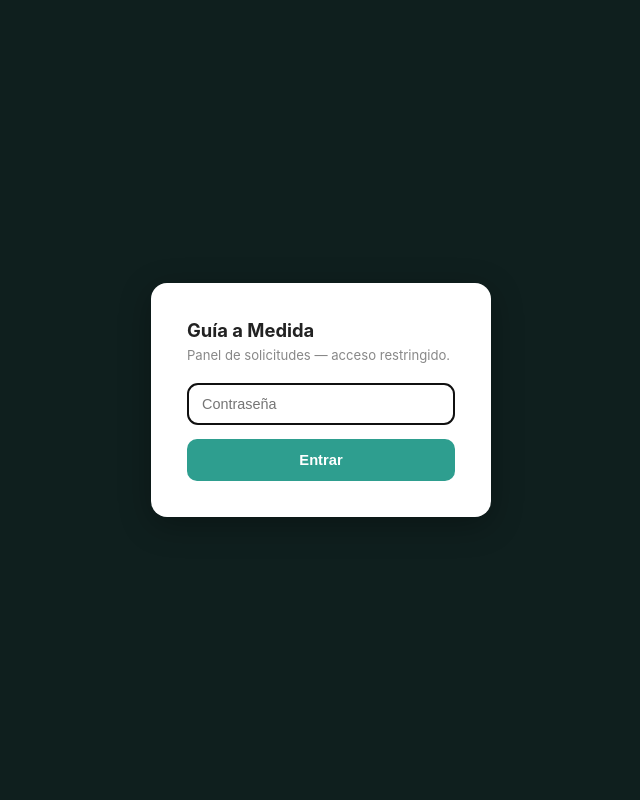
After one commit to luisespinarlp-alt/gangaviaje, a Flask app: page /guia-a-medida/admin/login in a window 1280 px wide. The commit adds this page. Shown: the whole page, without its empty margins (319-959 px from the left). Run offline with Flask 3, Linux system fonts and the light colour scheme; some libraries are stand-ins or nearby versions.

Commit message:
Add password login to Guía a Medida admin panel
The ?key= link worked but sat in browser history in plain sight.
Adds a proper login form (session-based) with its own password,
independent from CRON_SECRET. The ?key= link still works as a
shortcut for whoever already has it bookmarked.

Co-Authored-By: Claude Sonnet 5 <noreply@anthropic.com>

```diff
--- a/app.py
+++ b/app.py
@@ -5,7 +5,7 @@ GangaViaje — Web Flask de ofertas de viajes
 from datetime import datetime
 import re
 import time as _time
-from flask import Flask, render_template, abort, Response, request, jsonify
+from flask import Flask, render_template, abort, Response, request, jsonify, session, redirect, url_for
 
 import bot
 import config
@@ -376,10 +376,34 @@ def guia_a_medida_solicitar():
     return jsonify({"ok": True, "msg": "¡Recibido! Te enviaremos tu guía personalizada a este email en un plazo de 48 horas."})
 
 
+def _guide_admin_authed() -> bool:
+    if request.args.get("key") and config.CRON_SECRET and request.args.get("key") == config.CRON_SECRET:
+        return True
+    return session.get("guide_admin") is True
+
+
+@app.route("/guia-a-medida/admin/login", methods=["GET", "POST"])
+def guia_a_medida_admin_login():
+    error = None
+    if request.method == "POST":
+        password = request.form.get("password", "")
+        if config.GUIDE_ADMIN_PASSWORD and password == config.GUIDE_ADMIN_PASSWORD:
+            session["guide_admin"] = True
+            return redirect(url_for("guia_a_medida_admin"))
+        error = "Contraseña incorrecta"
+    return render_template("guia_a_medida_admin_login.html", error=error)
+
+
+@app.route("/guia-a-medida/admin/logout")
+def guia_a_medida_admin_logout():
+    session.pop("guide_admin", None)
+    return redirect(url_for("guia_a_medida_admin_login"))
+
+
 @app.route("/guia-a-medida/admin")
 def guia_a_medida_admin():
-    if not config.CRON_SECRET or request.args.get("key") != config.CRON_SECRET:
-        abort(404)
+    if not _guide_admin_authed():
+        return redirect(url_for("guia_a_medida_admin_login"))
     status_filter = request.args.get("status") or None
     requests_list = database.get_guide_requests(status=status_filter, limit=200)
     return render_template("guia_a_medida_admin.html", requests=requests_list, status_filter=status_filter)
@@ -387,7 +411,7 @@ def guia_a_medida_admin():
 
 @app.route("/guia-a-medida/admin/marcar", methods=["POST"])
 def guia_a_medida_admin_marcar():
-    if not config.CRON_SECRET or request.args.get("key") != config.CRON_SECRET:
+    if not _guide_admin_authed():
         abort(404)
     req_id = request.form.get("id")
     new_status = request.form.get("status")
--- a/config.py
+++ b/config.py
@@ -38,6 +38,9 @@ DATABASE_URL = os.getenv("DATABASE_URL", "")
 
 # Cron (Vercel Cron Job -> /api/cron)
 CRON_SECRET = os.getenv("CRON_SECRET", "")
+
+# Panel de "Guía a Medida" (/guia-a-medida/admin)
+GUIDE_ADMIN_PASSWORD = os.getenv("GUIDE_ADMIN_PASSWORD", "")
 
 # Pinterest
 PINTEREST_ACCESS_TOKEN = os.getenv("PINTEREST_ACCESS_TOKEN", "")
--- a/templates/guia_a_medida_admin.html
+++ b/templates/guia_a_medida_admin.html
@@ -28,7 +28,7 @@
 </style>
 </head>
 <body>
-  <h1>Solicitudes de Guía a Medida</h1>
+  <h1>Solicitudes de Guía a Medida <a href="/guia-a-medida/admin/logout" style="font-size:.7rem;color:#999;font-weight:400;">Cerrar sesión</a></h1>
   <p class="sub">{{ requests|length }} solicitudes{% if status_filter %} ({{ status_filter }}){% endif %}</p>
   <div class="filters">
     <a href="?key={{ request.args.get('key') }}" class="{{ 'active' if not status_filter else '' }}">Todas</a>
@@ -68,7 +68,8 @@
 <script>
 async function markStatus(id, status) {
   const key = new URLSearchParams(location.search).get('key');
-  await fetch('/guia-a-medida/admin/marcar?key=' + encodeURIComponent(key), {
+  const url = '/guia-a-medida/admin/marcar' + (key ? '?key=' + encodeURIComponent(key) : '');
+  await fetch(url, {
     method: 'POST',
     headers: {'Content-Type': 'application/x-www-form-urlencoded'},
     body: 'id=' + id + '&status=' + status,
--- /dev/null
+++ b/templates/guia_a_medida_admin_login.html
@@ -0,0 +1,31 @@
+<!DOCTYPE html>
+<html lang="es">
+<head>
+<meta charset="UTF-8">
+<meta name="viewport" content="width=device-width, initial-scale=1.0">
+<title>Acceso — Guía a Medida</title>
+<meta name="robots" content="noindex">
+<style>
+  * { box-sizing: border-box; }
+  body { font-family: -apple-system, sans-serif; background: #0F1F1E; color: #222; margin: 0; min-height: 100vh; display: flex; align-items: center; justify-content: center; padding: 24px; }
+  .box { background: white; border-radius: 16px; padding: 36px; max-width: 340px; width: 100%; box-shadow: 0 8px 32px rgba(0,0,0,.3); }
+  h1 { font-size: 1.15rem; margin: 0 0 6px; }
+  p { font-size: .82rem; color: #888; margin: 0 0 20px; }
+  input[type=password] { width: 100%; padding: 12px 14px; border: 1.5px solid #e0e4ea; border-radius: 10px; font-size: .9rem; margin-bottom: 14px; }
+  button { width: 100%; background: #2E9E8F; color: white; border: none; padding: 13px; border-radius: 10px; font-size: .92rem; font-weight: 800; cursor: pointer; }
+  button:hover { background: #248073; }
+  .error { color: #c0392b; font-size: .82rem; margin-bottom: 14px; }
+</style>
+</head>
+<body>
+  <div class="box">
+    <h1>Guía a Medida</h1>
+    <p>Panel de solicitudes — acceso restringido.</p>
+    {% if error %}<div class="error">{{ error }}</div>{% endif %}
+    <form method="POST">
+      <input type="password" name="password" placeholder="Contraseña" autofocus required>
+      <button type="submit">Entrar</button>
+    </form>
+  </div>
+</body>
+</html>
```
